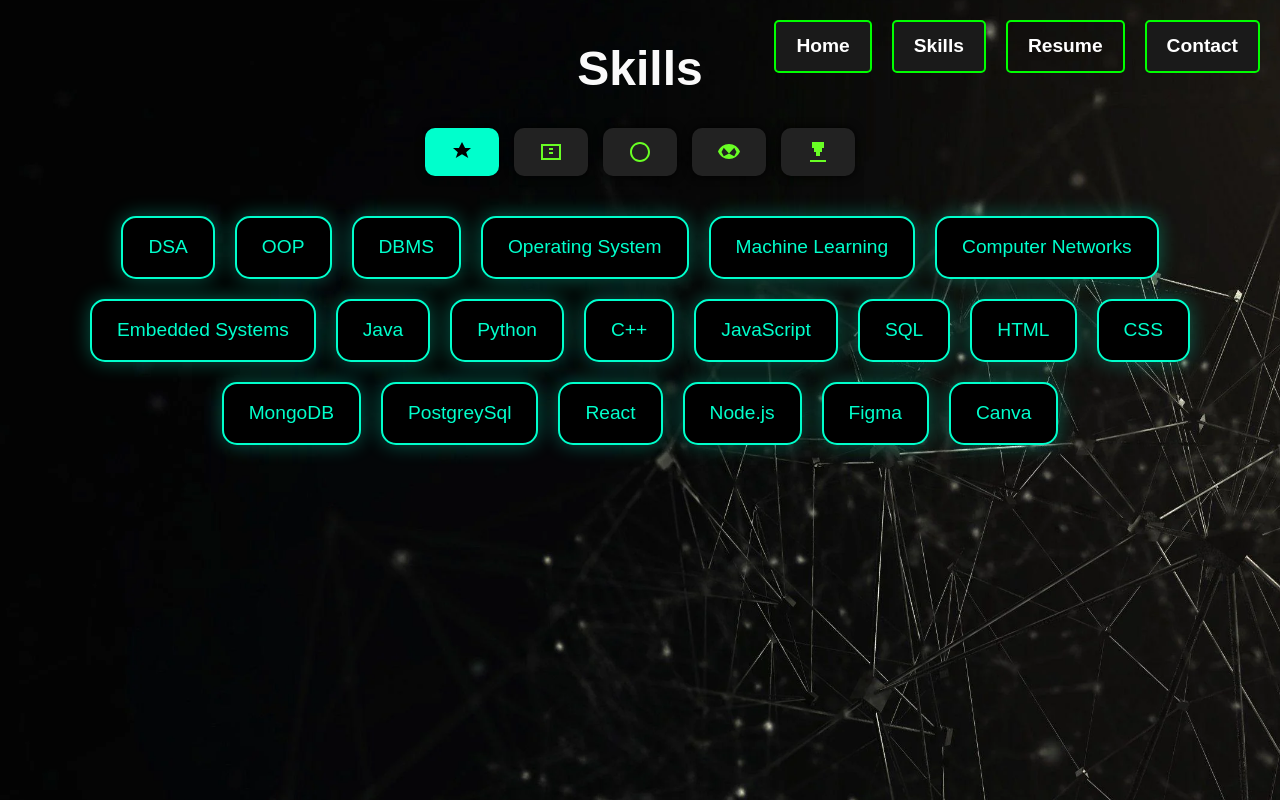
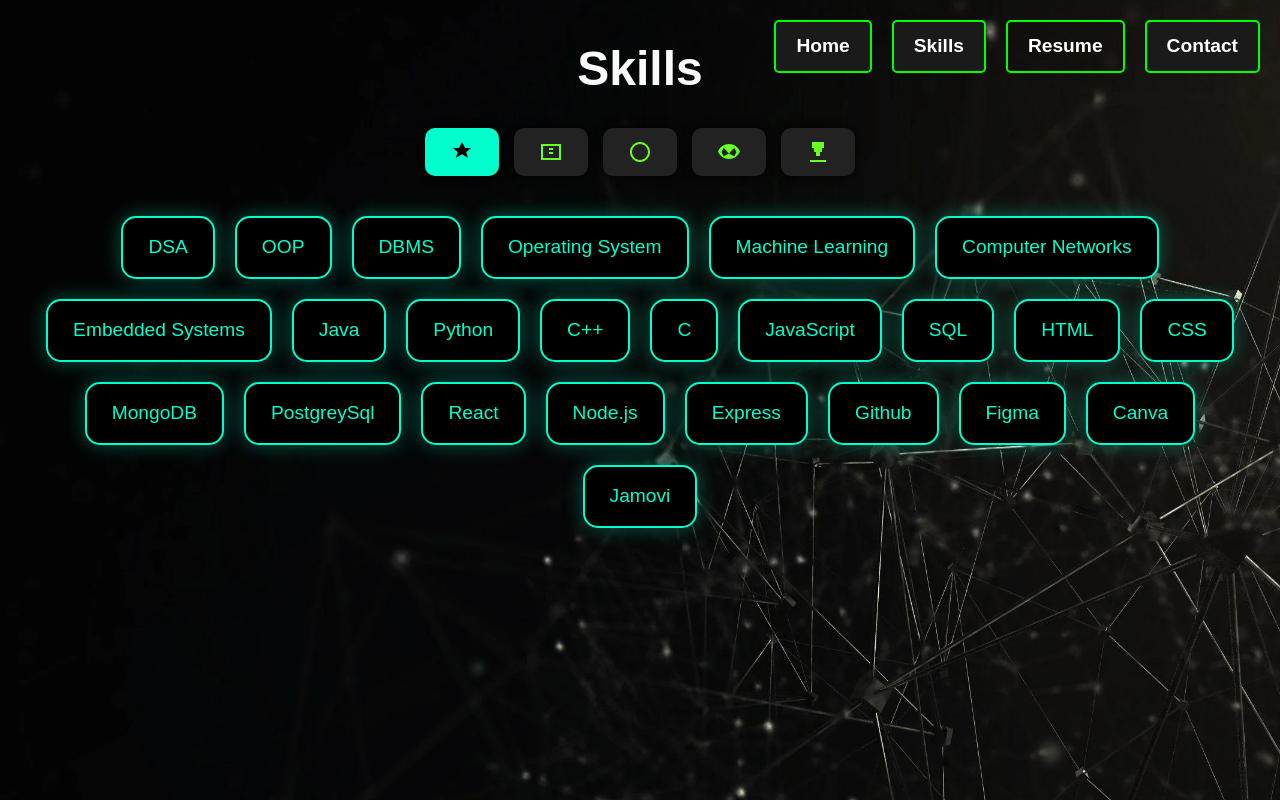
Before and after one commit to srirama2004/PortfolioFinal, a React (Create React App) app: page /skills in a window 1280 px wide. Built offline with nearby package versions, Linux system fonts and the light colour scheme.

Commit message:
Update Skills.js

```diff
--- a/src/components/Skills.js
+++ b/src/components/Skills.js
@@ -58,9 +58,9 @@
 
 const skills = {
   cs: ['DSA', 'OOP','DBMS','Operating System','Machine Learning','Computer Networks', 'Embedded Systems'],
-  lang: ['Java', 'Python', 'C++', 'JavaScript','SQL'],
-  web: ['HTML', 'CSS','MongoDB','PostgreySql', 'React', 'Node.js'],
-  design: ['Figma', 'Canva'],
+  lang: ['Java', 'Python', 'C++','C','JavaScript','SQL'],
+  web: ['HTML', 'CSS','MongoDB','PostgreySql', 'React', 'Node.js','Express'],
+  Others: ['Github','Figma','Canva','Jamovi'],
 };
 
 const getAllSkills = () => Object.values(skills).flat();
```
